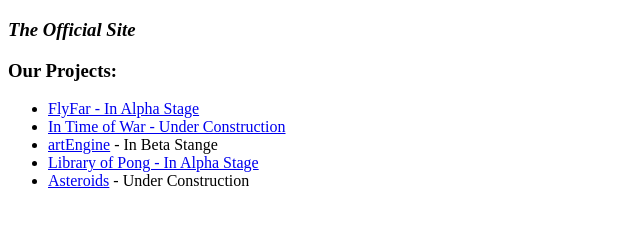
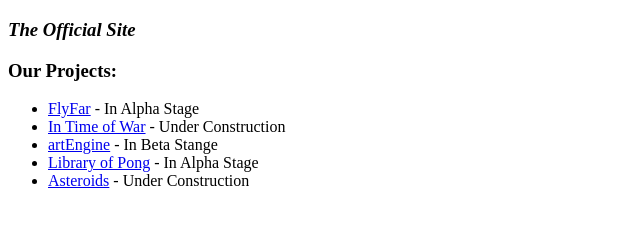
Before and after one commit to WebWonders/WebWonders.GitHub.io, a plain HTML site: page index.html in a window 1280 px wide. Shown: the part 61-288 px from the top of the page, without its empty margins (0-640 px from the left). Drawn offline with Linux system fonts and the light colour scheme.

Commit message:
Fix links

```diff
--- a/index.html
+++ b/index.html
@@ -10,10 +10,10 @@
   <section id="projectList">
     <h3>Our Projects:</h3>
     <ul>
-      <li><a href="http://webwonders.github.io/FlyFar/">FlyFar - In Alpha Stage</a></li>
-      <li><a href="https://github.com/WebWonders/In-Time-of-War.../archive/master.zip">In Time of War - Under Construction</a></li>
+      <li><a href="http://webwonders.github.io/FlyFar/">FlyFar</a> - In Alpha Stage</li>
+      <li><a href="https://github.com/WebWonders/In-Time-of-War.../archive/master.zip">In Time of War</a> - Under Construction</li>
       <li><a href="http://webwonders.github.io/artEngine/">artEngine</a> - In Beta Stange</li>
-      <li><a href="https://github.com/WebWonders/Library-of-Pong/archive/master.zip">Library of Pong - In Alpha Stage</a></li>
+      <li><a href="https://github.com/WebWonders/Library-of-Pong/archive/master.zip">Library of Pong</a> - In Alpha Stage</li>
       <li><a href="https://github.com/WebWonders/Asteroids">Asteroids</a> - Under Construction</li>
     </ul>
   </section>
```
